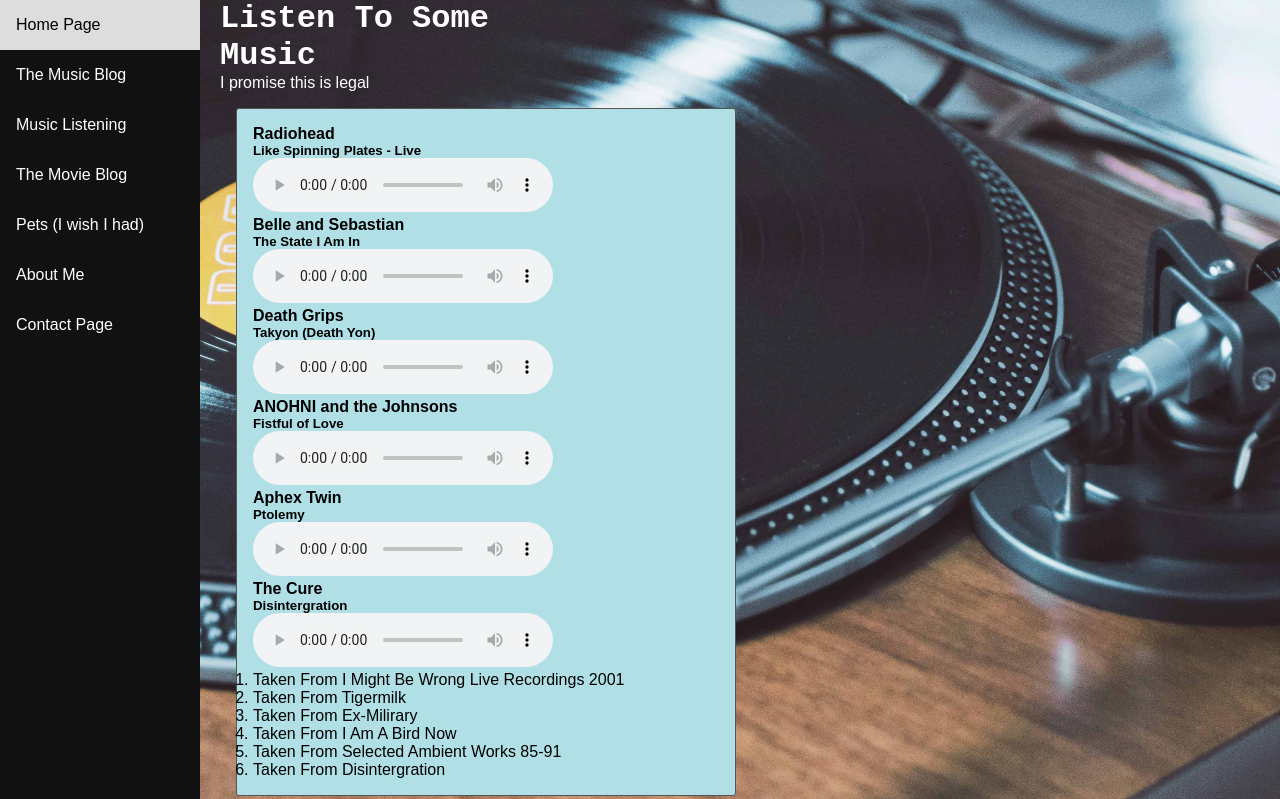
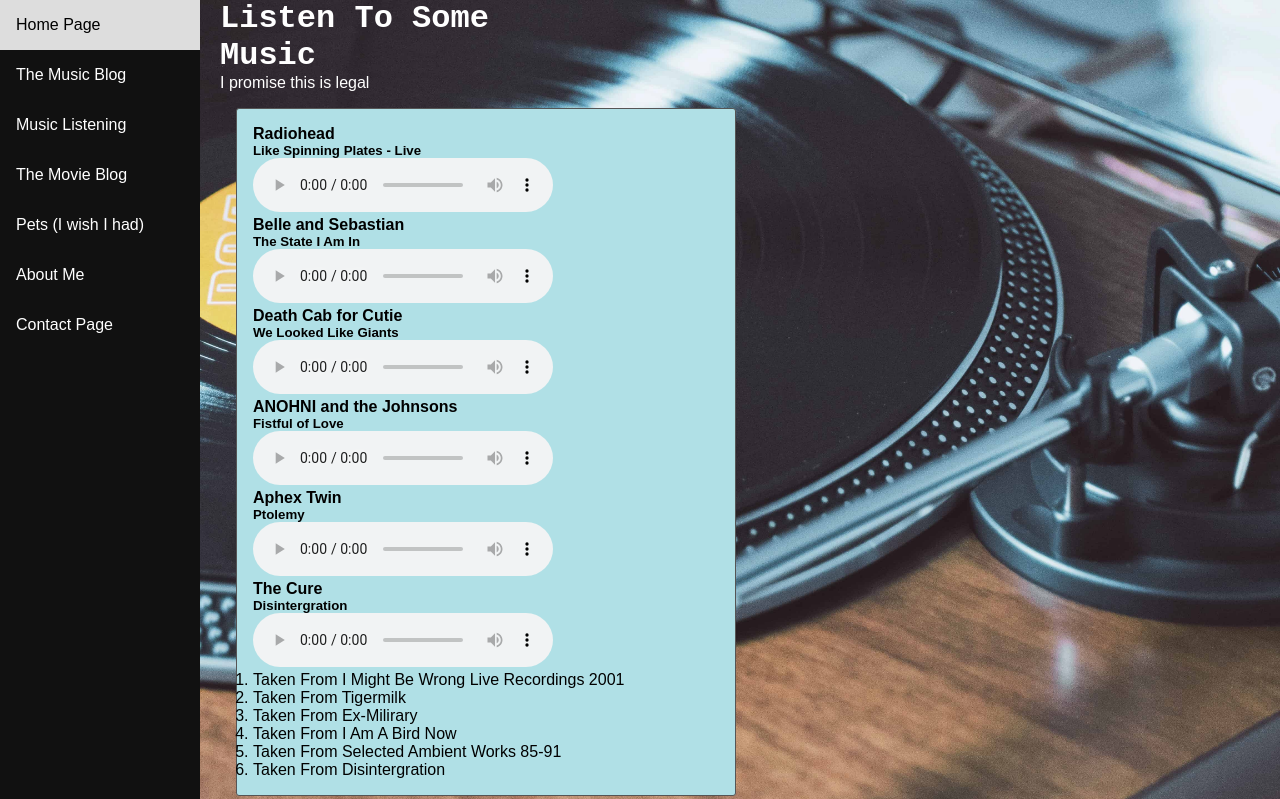
Before and after one commit to BuckedClock2322/about-me-project, a PHP site: page /music_files.php in a window 1280 px wide. Shown: the top 799 px of the page. Run offline with PHP 8.4, Linux system fonts and the light colour scheme.

Commit message:
music update

```diff
--- a/music_files.php
+++ b/music_files.php
@@ -29,10 +29,10 @@
                 <audio controls>
                     <source src="elements/The State I Am In.mp3" type="audio/mpeg">
                 </audio>
-                <h4>Death Grips</h4>
-                <h5>Takyon (Death Yon)</h5>
+                <h4>Death Cab for Cutie</h4>
+                <h5>We Looked Like Giants</h5>
                 <audio controls>
-                    <source src="elements/05 Takyon (Death Yon).mp3" type="audio/mpeg">
+                    <source src="elements/10%20We%20Looked%20Like%20Giants.m4a" type="audio/mpeg">
                 </audio>
                 <h4>ANOHNI and the Johnsons</h4>
                 <h5>Fistful of Love</h5>
```
Also changed, not shown: 1 other file.
